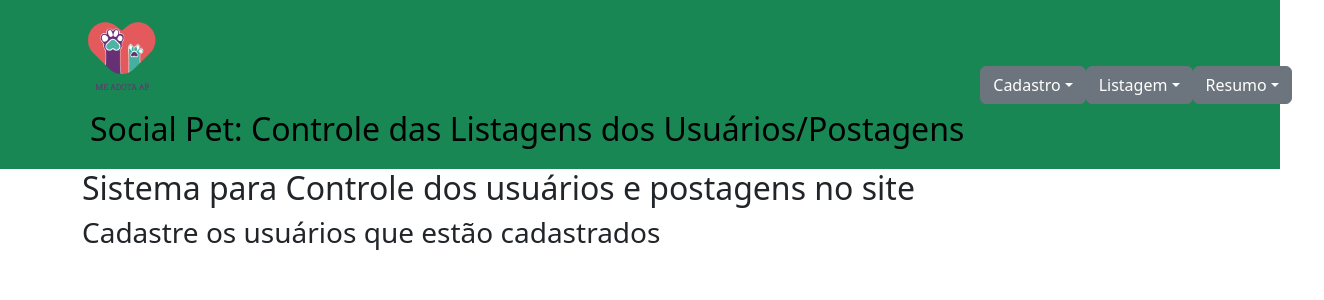
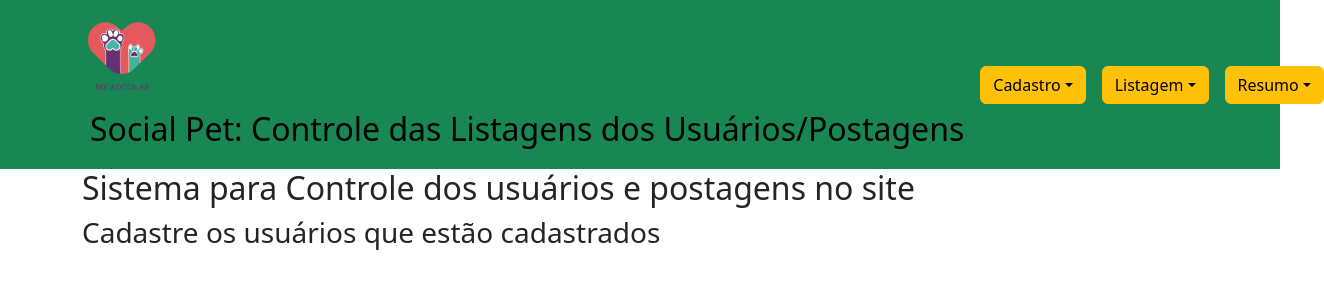
Before and after one commit to IgorSimim/Projeto_Integrador, a Next.js app in the folder adm-front/: page / in a window 1280 px wide. Shown: the top 300 px of the page, 1324 px wide, since content can reach past the window. Built offline with nearby package versions, Linux system fonts and the light colour scheme.

Commit message:
:art: Add color to the button and space between them

```diff
--- a/adm-front/components/Titulo.jsx
+++ b/adm-front/components/Titulo.jsx
@@ -8,10 +8,10 @@ export default function Titulo() {
           <img src="../me_adota.png" alt="Logo" width="80" height="80" className="d-inline-block align-text-top" />
           <h2 className="float-end mt-3 ms-2">Social Pet: Controle das Listagens dos Usuários/Postagens</h2>
         </Link>
-        <ul className="navbar-nav ms-auto mb-2 mb-lg-0">
+        <ul className="navbar-nav mb-2 mb-lg-0">
 
           <div className="dropdown">
-            <button className="btn btn-secondary dropdown-toggle" type="button" data-bs-toggle="dropdown" aria-expanded="false">
+            <button className="btn btn-warning dropdown-toggle" type="button" data-bs-toggle="dropdown" aria-expanded="false">
               Cadastro
             </button>
             <ul className="dropdown-menu">
@@ -24,8 +24,8 @@ export default function Titulo() {
             </ul>
           </div>
 
-          <div className="dropdown">
-            <button className="btn btn-secondary dropdown-toggle" type="button" data-bs-toggle="dropdown" aria-expanded="false">
+          <div className="dropdown ms-3">
+            <button className="btn btn-warning dropdown-toggle" type="button" data-bs-toggle="dropdown" aria-expanded="false">
               Listagem
             </button>
             <ul className="dropdown-menu">
@@ -38,8 +38,8 @@ export default function Titulo() {
             </ul>
           </div>
 
-          <div className="dropdown">
-            <button className="btn btn-secondary dropdown-toggle" type="button" data-bs-toggle="dropdown" aria-expanded="false">
+          <div className="dropdown ms-3">
+            <button className="btn btn-warning dropdown-toggle" type="button" data-bs-toggle="dropdown" aria-expanded="false">
               Resumo
             </button>
             <ul className="dropdown-menu">
@@ -51,16 +51,6 @@ export default function Titulo() {
               </li>
             </ul>
           </div>
-
-          {/* <li className="nav-item">
-            <Link className="nav-link" href="/cadastro">Cadastro</Link>
-          </li> */}
-          {/* <li className="nav-item">
-            <Link className="nav-link" href="/listagem">Listagem</Link>
-          </li> */}
-          {/* <li className="nav-item">
-            <Link className="nav-link" href="/resumo">Resumo</Link>
-          </li> */}
         </ul>
       </div>
     </nav>
```
